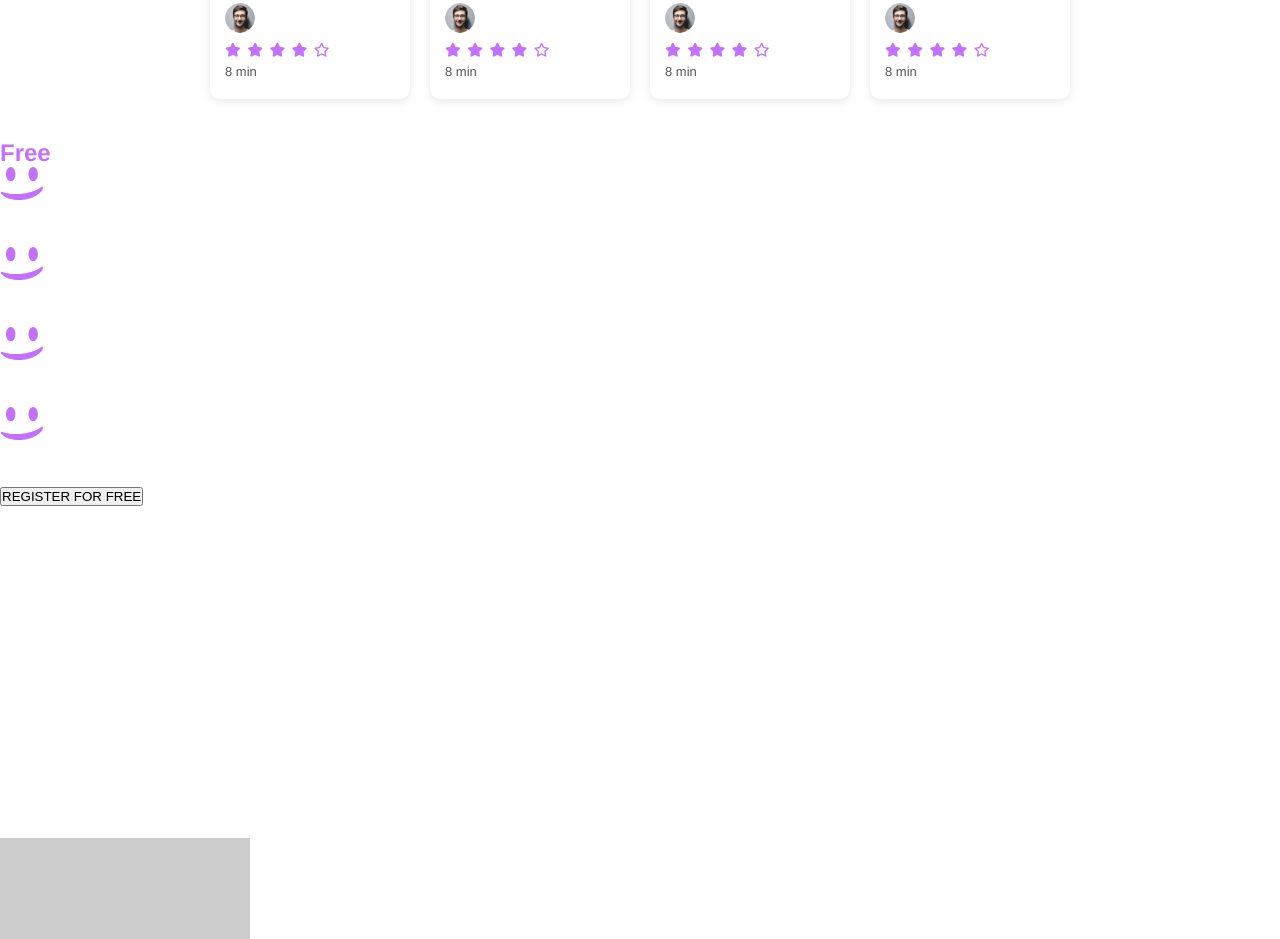
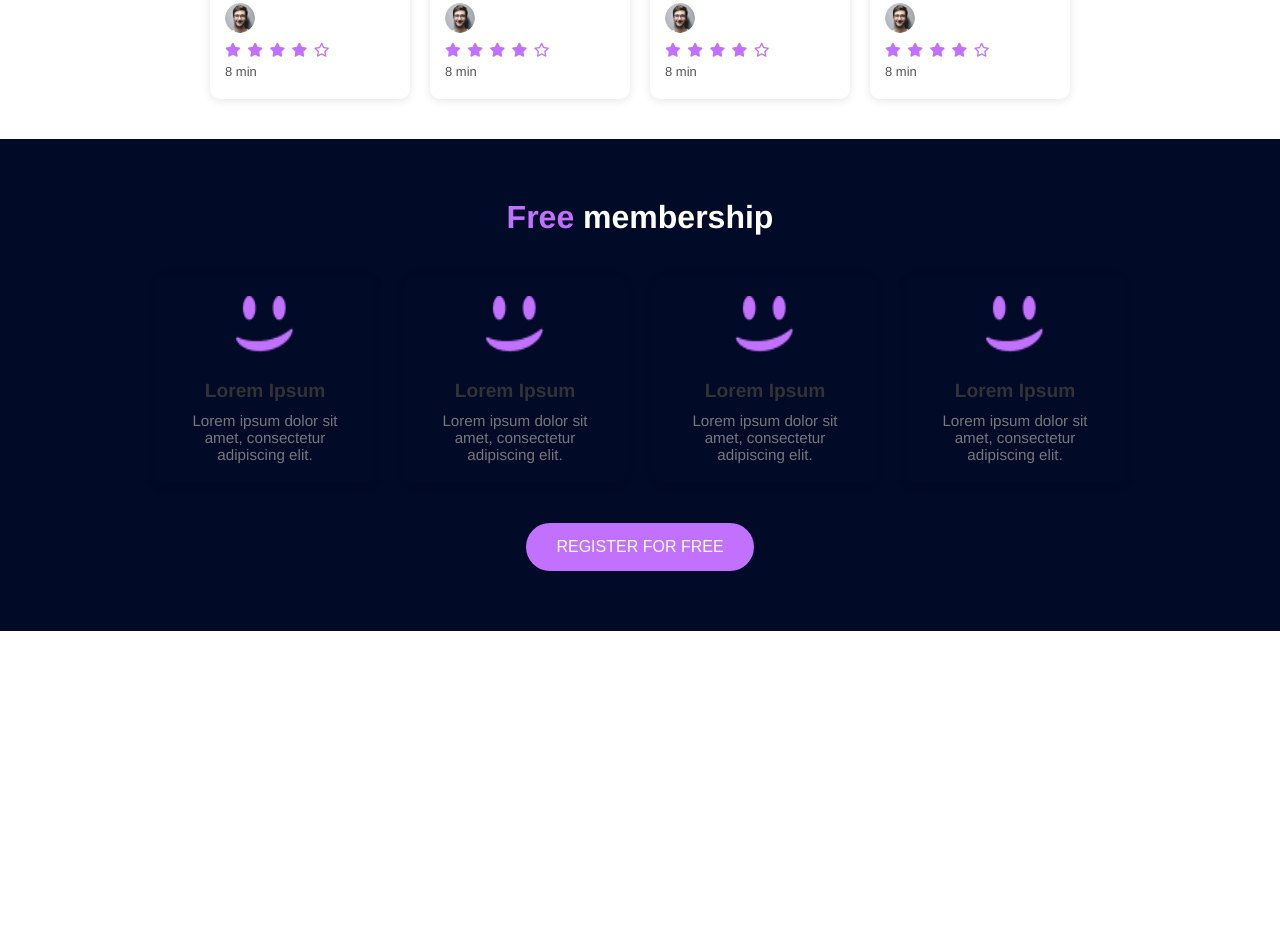
Before and after one commit to BlessedUfuoma/alx_html_css, a plain HTML site: page css_advanced/index.html in a window 1280 px wide. Shown: the part 1602-2541 px from the top of the page. Drawn offline with Linux system fonts and the light colour scheme; placeholder pictures from the web are drawn by us.

Commit message:
add membership to styles.html

```diff
--- a/css_advanced/styles.css
+++ b/css_advanced/styles.css
@@ -252,3 +252,67 @@ main > section:nth-of-type(2) p {
   font-size: 14px;
   margin-right: 2px;
 }
+
+.membership-section {
+  text-align: center;
+  padding: 60px 20px;
+  background-color: #010a27;
+}
+
+.membership-section h2 {
+  font-size: 2rem;
+  margin-bottom: 40px;
+}
+
+.membership-cards {
+  display: flex;
+  justify-content: center;
+  gap: 30px;
+  flex-wrap: wrap;
+  margin-bottom: 40px;
+}
+
+.membership-card {
+  background: #010a27;
+  border-radius: 10px;
+  padding: 20px;
+  width: 220px;
+  box-shadow: 0 2px 10px rgba(0,0,0,0.1);
+  transition: transform 0.2s ease-in-out;
+}
+
+.membership-card:hover {
+  transform: translateY(-5px);
+}
+
+.membership-card img {
+  width: 60px;
+  height: 60px;
+  margin-bottom: 20px;
+}
+
+.membership-card h3 {
+  font-size: 1.2rem;
+  margin-bottom: 10px;
+  color: #333;
+}
+
+.membership-card p {
+  font-size: 0.95rem;
+  color: #777;
+}
+
+.register-btn {
+  background-color: #c271ff;
+  color: white;
+  border: none;
+  padding: 15px 30px;
+  font-size: 1rem;
+  border-radius: 30px;
+  cursor: pointer;
+  transition: background-color 0.3s;
+}
+
+.register-btn:hover {
+  background-color: #c271ff;
+}
```
